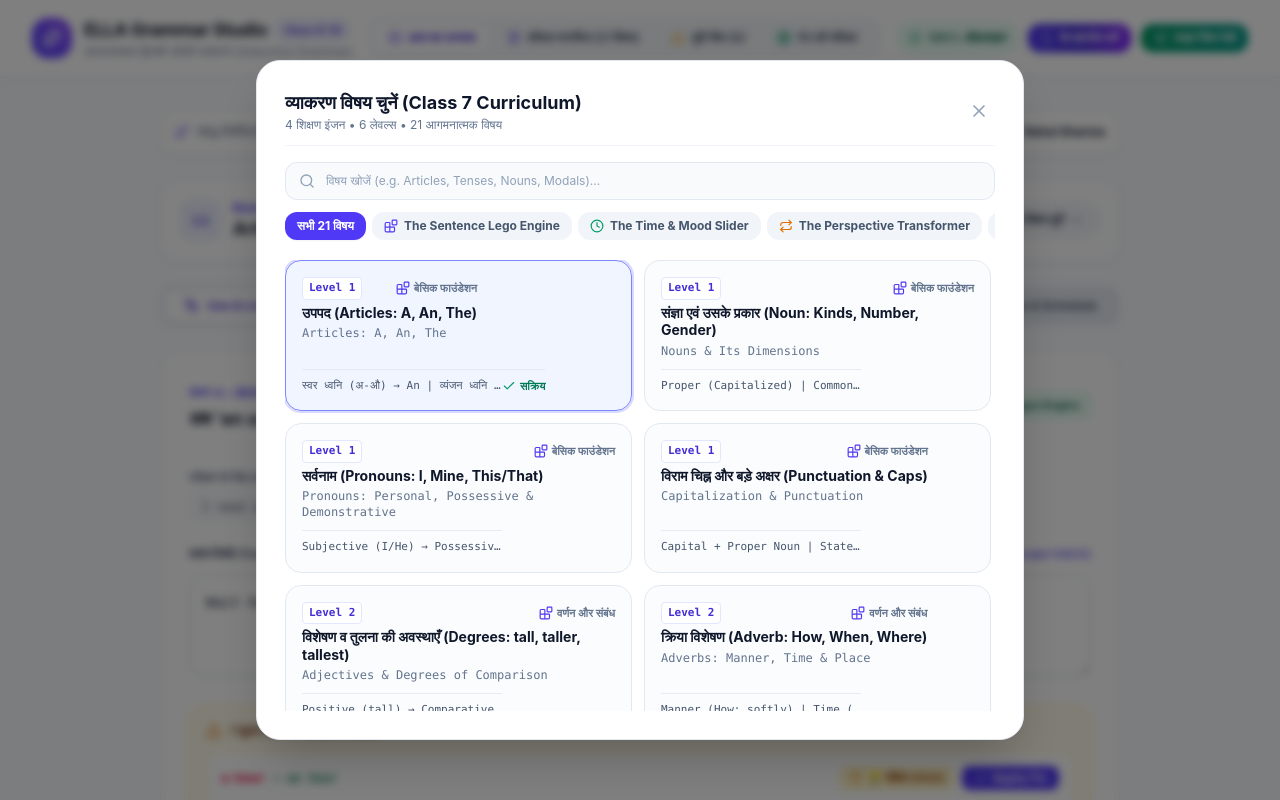
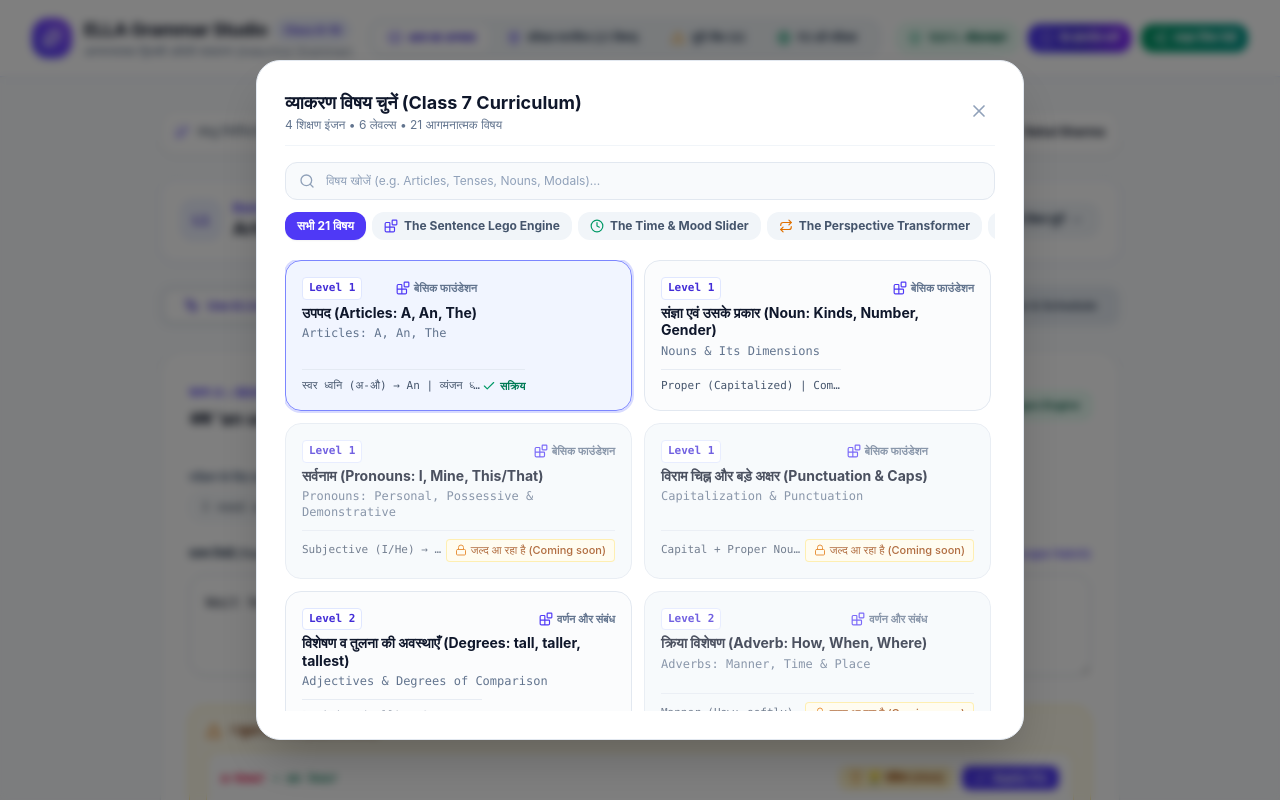
Before and after one commit to rahuljuly15-png/ELLA-Grammar-Studio, a React (Vite) app: page / in a window 1280 px wide. Both pictures are taken after a click on the button "पाठ्यक्रम से दूसरा विषय चुनें". Shown: the top 800 px of the page. Built offline with nearby package versions, Linux system fonts and the light colour scheme.

Commit message:
feat(curriculum): lock unavailable topics and prevent silent fallback

```diff
--- a/src/components/ella/MasteryMapView.tsx
+++ b/src/components/ella/MasteryMapView.tsx
@@ -7,8 +7,10 @@ import {
   ArrowRight,
   Sparkles,
   BookOpen,
+  Lock,
 } from 'lucide-react';
 import { CLASS_7_SYLLABUS, ENGINES_META, type CurriculumTopic, type EngineType } from '../../data/curriculum';
+import { isTopicAvailable } from '../../data/topicLoader';
 
 interface MasteryMapViewProps {
   activeTopicId: string;
@@ -117,13 +119,15 @@ export const MasteryMapView: React.FC<MasteryMapViewProps> = ({
       <div className="grid grid-cols-1 md:grid-cols-2 lg:grid-cols-3 gap-5">
         {filteredTopics.map((topic: CurriculumTopic) => {
           const isSelected = activeTopicId === topic.topicId;
+          const available = isTopicAvailable(topic.topicId);
           return (
             <div
               key={topic.topicId}
-              className={`bg-white border rounded-3xl p-5 sm:p-6 space-y-4 transition-all flex flex-col justify-between hover:shadow-md ${getEngineCardBorder(
-                topic.engine,
-                isSelected
-              )}`}
+              className={`border rounded-3xl p-5 sm:p-6 space-y-4 transition-all flex flex-col justify-between ${
+                !available
+                  ? 'bg-slate-50/70 border-slate-200 opacity-80'
+                  : `bg-white hover:shadow-md ${getEngineCardBorder(topic.engine, isSelected)}`
+              }`}
             >
               <div className="space-y-2.5">
                 <div className="flex items-center justify-between text-xs">
@@ -158,15 +162,30 @@ export const MasteryMapView: React.FC<MasteryMapViewProps> = ({
                 </div>
 
                 <button
-                  onClick={() => onSelectTopic(topic.topicId)}
-                  className={`w-full py-2.5 px-3 text-xs font-bold rounded-xl transition-all flex items-center justify-center gap-1.5 cursor-pointer shadow-xs ${
-                    isSelected
-                      ? 'bg-indigo-600 text-white shadow-indigo-200'
-                      : 'bg-slate-100 hover:bg-indigo-600 hover:text-white text-slate-800'
+                  disabled={!available}
+                  onClick={() => {
+                    if (!available) return;
+                    onSelectTopic(topic.topicId);
+                  }}
+                  className={`w-full py-2.5 px-3 text-xs font-bold rounded-xl transition-all flex items-center justify-center gap-1.5 shadow-xs ${
+                    !available
+                      ? 'bg-slate-100 text-slate-400 cursor-not-allowed border border-slate-200'
+                      : isSelected
+                      ? 'bg-indigo-600 text-white shadow-indigo-200 cursor-pointer'
+                      : 'bg-slate-100 hover:bg-indigo-600 hover:text-white text-slate-800 cursor-pointer'
                   }`}
                 >
-                  <span>{isSelected ? 'सक्रिय विषय (अभ्यास करें)' : 'अभ्यास शुरू करें'}</span>
-                  <ArrowRight className="w-3.5 h-3.5" />
+                  {!available ? (
+                    <>
+                      <Lock className="w-3.5 h-3.5 text-slate-400" />
+                      <span>जल्द आ रहा है (Coming soon)</span>
+                    </>
+                  ) : (
+                    <>
+                      <span>{isSelected ? 'सक्रिय विषय (अभ्यास करें)' : 'अभ्यास शुरू करें'}</span>
+                      <ArrowRight className="w-3.5 h-3.5" />
+                    </>
+                  )}
                 </button>
               </div>
             </div>
--- a/src/components/ella/TopicSelectorModal.tsx
+++ b/src/components/ella/TopicSelectorModal.tsx
@@ -1,6 +1,7 @@
 import React, { useState } from 'react';
-import { X, Search, Check, Blocks, Clock, Repeat, FileText } from 'lucide-react';
+import { X, Search, Check, Blocks, Clock, Repeat, FileText, Lock } from 'lucide-react';
 import { CLASS_7_SYLLABUS, ENGINES_META, type CurriculumTopic, type EngineType } from '../../data/curriculum';
+import { isTopicAvailable } from '../../data/topicLoader';
 
 interface TopicSelectorModalProps {
   isOpen: boolean;
@@ -108,17 +109,22 @@ export const TopicSelectorModal: React.FC<TopicSelectorModalProps> = ({
         <div className="grid grid-cols-1 sm:grid-cols-2 gap-3 overflow-y-auto pr-1 flex-1">
           {filteredTopics.map((topic: CurriculumTopic) => {
             const isSelected = activeTopicId === topic.topicId;
+            const available = isTopicAvailable(topic.topicId);
             return (
               <button
                 key={topic.topicId}
+                disabled={!available}
                 onClick={() => {
+                  if (!available) return;
                   onSelectTopic(topic.topicId);
                   onClose();
                 }}
-                className={`p-4 rounded-2xl border text-left transition-all flex flex-col justify-between gap-2.5 cursor-pointer ${
-                  isSelected
-                    ? 'bg-indigo-50/80 border-indigo-400 text-slate-900 ring-2 ring-indigo-400/30'
-                    : 'bg-slate-50/60 border-slate-200 hover:border-indigo-200 hover:bg-white text-slate-700'
+                className={`p-4 rounded-2xl border text-left transition-all flex flex-col justify-between gap-2.5 ${
+                  !available
+                    ? 'bg-slate-100/70 border-slate-200 text-slate-400 cursor-not-allowed opacity-75'
+                    : isSelected
+                    ? 'bg-indigo-50/80 border-indigo-400 text-slate-900 ring-2 ring-indigo-400/30 cursor-pointer'
+                    : 'bg-slate-50/60 border-slate-200 hover:border-indigo-200 hover:bg-white text-slate-700 cursor-pointer'
                 }`}
               >
                 <div>
@@ -140,13 +146,18 @@ export const TopicSelectorModal: React.FC<TopicSelectorModalProps> = ({
                 </div>
 
                 <div className="flex items-center justify-between pt-2 border-t border-slate-200/80 text-[11px] text-slate-600">
-                  <span className="truncate max-w-[200px] font-mono">{topic.formulaHi}</span>
-                  {isSelected && (
-                    <span className="text-emerald-700 flex items-center gap-1 font-bold">
+                  <span className="truncate max-w-[180px] font-mono">{topic.formulaHi}</span>
+                  {!available ? (
+                    <span className="text-amber-800 bg-amber-50 border border-amber-200/80 px-2 py-0.5 rounded text-[11px] font-medium flex items-center gap-1 shrink-0">
+                      <Lock className="w-3 h-3 text-amber-600" />
+                      जल्द आ रहा है (Coming soon)
+                    </span>
+                  ) : isSelected ? (
+                    <span className="text-emerald-700 flex items-center gap-1 font-bold shrink-0">
                       <Check className="w-3.5 h-3.5 text-emerald-600" />
                       सक्रिय
                     </span>
-                  )}
+                  ) : null}
                 </div>
               </button>
             );
--- a/src/data/topicLoader.ts
+++ b/src/data/topicLoader.ts
@@ -83,6 +83,13 @@ export const TOPIC_REGISTRY: Record<string, FullTopicData> = {
   'level6-notice-writing-19': noticeWritingData as unknown as FullTopicData,
 };
 
+export function isTopicAvailable(topicId: string): boolean {
+  return Object.prototype.hasOwnProperty.call(TOPIC_REGISTRY, topicId);
+}
+
 export function getTopicById(topicId: string): FullTopicData {
+  if (!isTopicAvailable(topicId)) {
+    console.warn(`[topicLoader] Topic "${topicId}" is not available in TOPIC_REGISTRY. Falling back to default.`);
+  }
   return TOPIC_REGISTRY[topicId] || TOPIC_REGISTRY['level1-articles-01'];
 }
```
